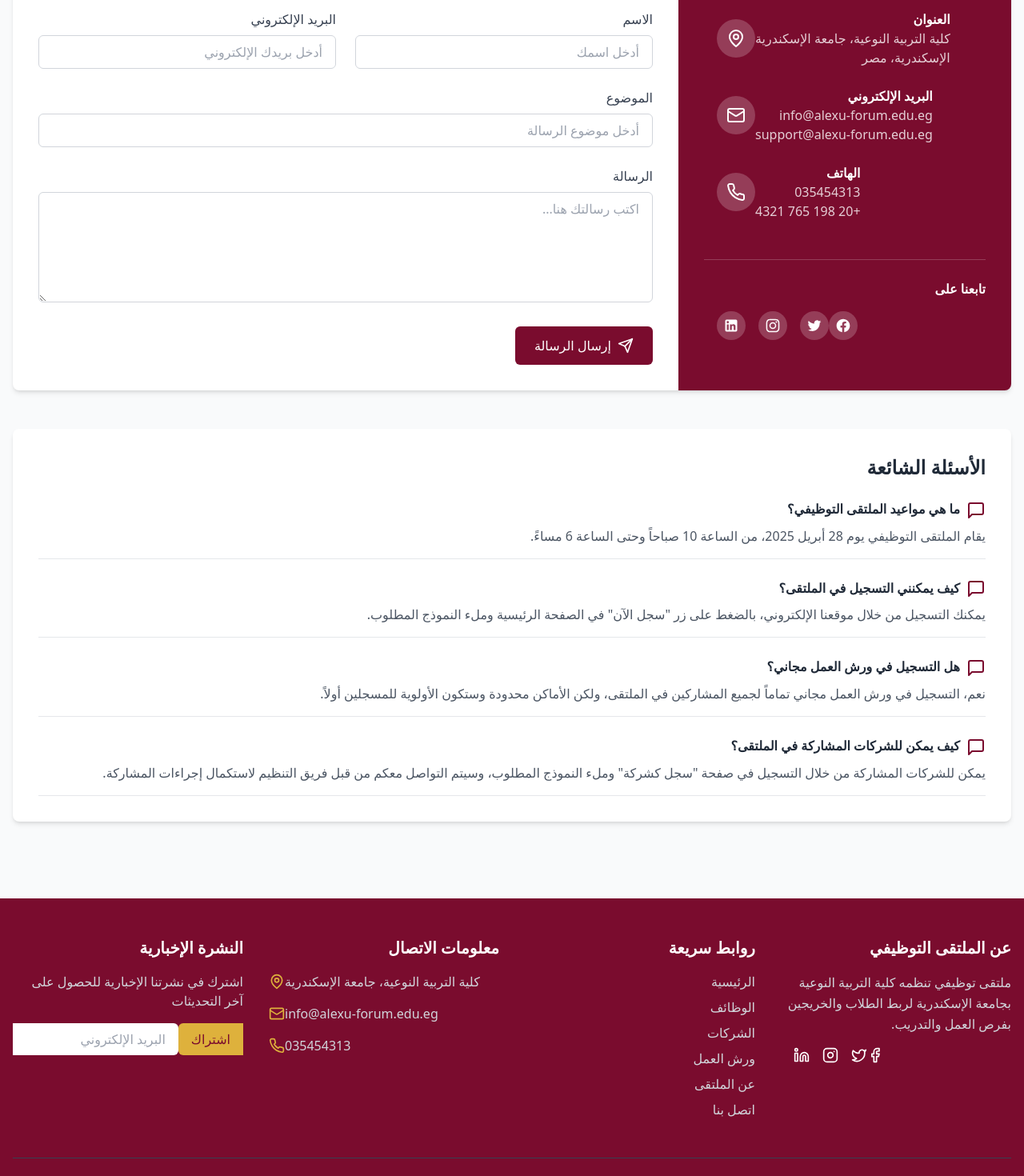
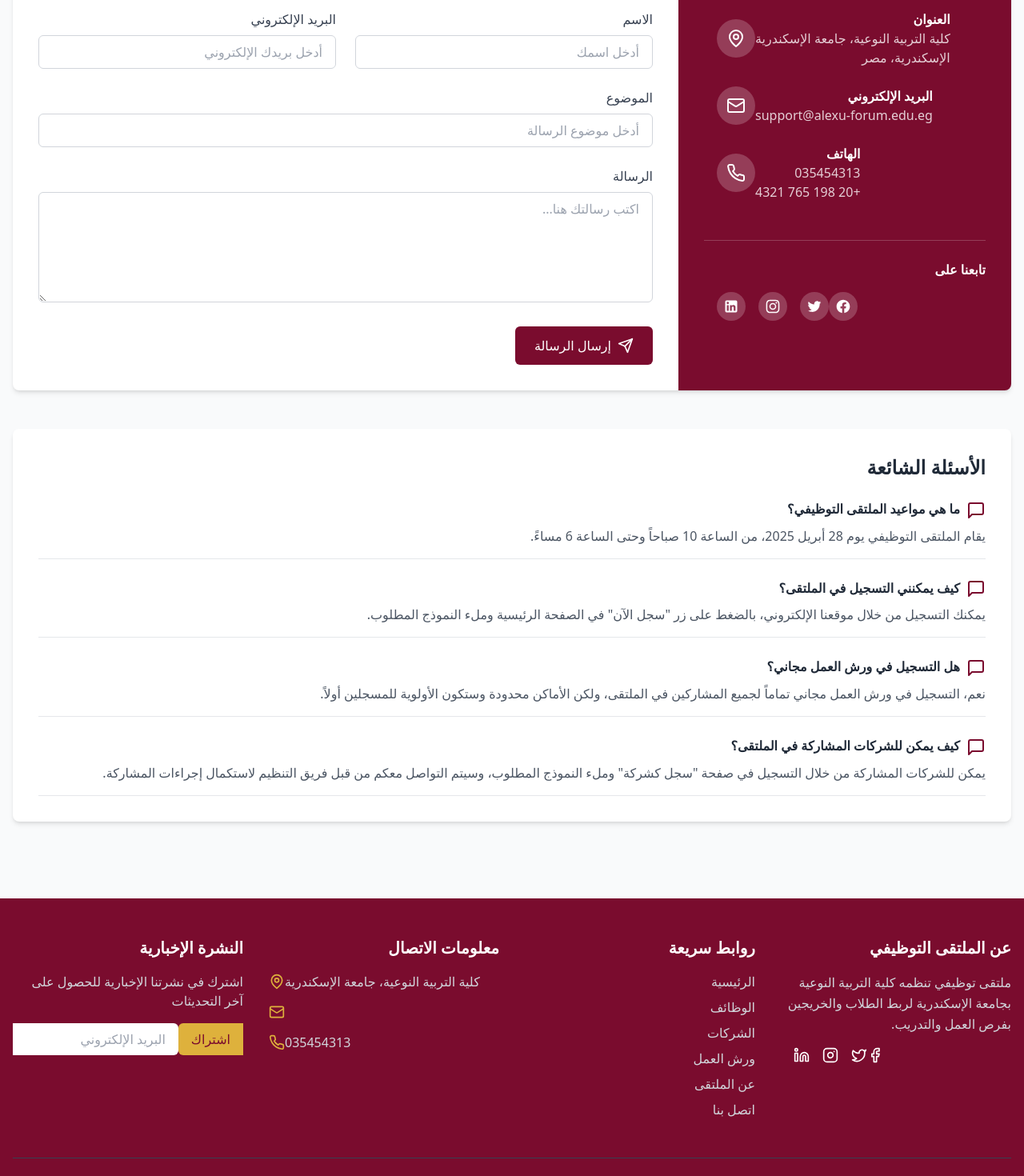
Before and after one commit to EzmOdeus/Employment-Forum, a React (Vite) app: page /contact in a window 1280 px wide. Shown: the part 420-1890 px from the top of the page at 80% size. Built offline with nearby package versions, Linux system fonts and the light colour scheme.

Commit message:
remove email

```diff
--- a/src/components/Footer.tsx
+++ b/src/components/Footer.tsx
@@ -63,7 +63,7 @@ const Footer: React.FC = () => {
                 <MapPin size={20} className="text-[#DEB13C]" />
               </li>
               <li className="flex items-center justify-end">
-                <span className="text-gray-300 mr-2">info@alexu-forum.edu.eg</span>
+                <span className="text-gray-300 mr-2"></span>
                 <Mail size={20} className="text-[#DEB13C]" />
               </li>
               <li className="flex items-center justify-end">
--- a/src/pages/ContactPage.tsx
+++ b/src/pages/ContactPage.tsx
@@ -36,7 +36,7 @@ const ContactPage: React.FC = () => {
                 <div className="flex items-center justify-end">
                   <div>
                     <p className="font-bold">البريد الإلكتروني</p>
-                    <p className="text-white/80">info@alexu-forum.edu.eg</p>
+                    <p className="text-white/80"></p>
                     <p className="text-white/80">support@alexu-forum.edu.eg</p>
                   </div>
                   <div className="ml-4 bg-white/20 p-3 rounded-full">
```
